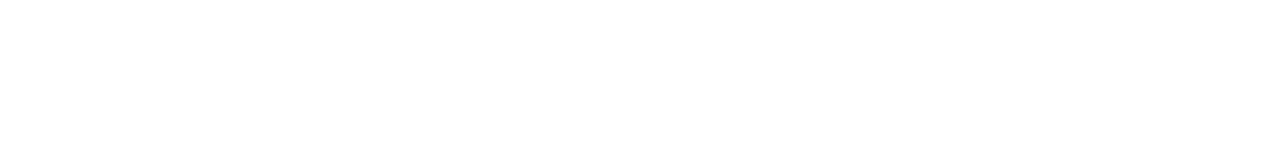
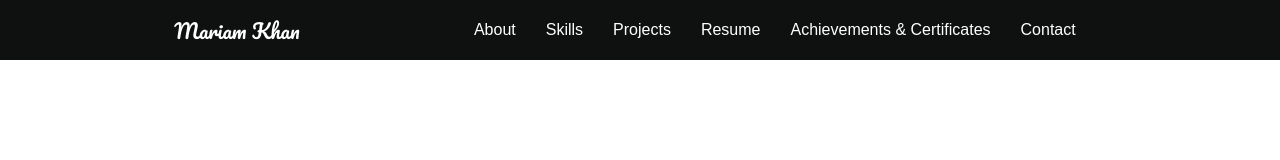
Before and after one commit to mariamkhan04/CODSOFT, a plain HTML site: page level 1/PORTFOLIO/index.html in a window 1280 px wide. Drawn offline with Linux system fonts and the light colour scheme.

Commit message:
Added Header section

```diff
--- a/level 1/PORTFOLIO/index.html
+++ b/level 1/PORTFOLIO/index.html
@@ -4,9 +4,30 @@
     <meta charset="UTF-8">
     <meta name="viewport" content="width=device-width, initial-scale=1.0">
     <title>PORTFOLIO</title>
+    <link rel="stylesheet" href="https://cdnjs.cloudflare.com/ajax/libs/font-awesome/6.5.2/css/all.min.css" integrity="sha512-SnH5WK+bZxgPHs44uWIX+LLJAJ9/2PkPKZ5QiAj6Ta86w+fsb2TkcmfRyVX3pBnMFcV7oQPJkl9QevSCWr3W6A==" crossorigin="anonymous" referrerpolicy="no-referrer" />
     <link rel="stylesheet" href="style.css">
+    <link rel="preconnect" href="https://fonts.googleapis.com">
+    <link rel="preconnect" href="https://fonts.gstatic.com" crossorigin>
+    <link href="https://fonts.googleapis.com/css2?family=Pacifico&display=swap" rel="stylesheet">
 </head>
 <body>
-
+    <!-- header-section -->
+    <header>
+        <div class="navbar">
+            <!-- box1 -->
+            <div class="nav-name">
+                Mariam Khan
+            </div>
+            <!-- box2 -->
+            <div class="nav-pages">
+                <a href="#">About</a>
+                <a href="#">Skills</a>
+                <a href="#">Projects</a>
+                <a href="#">Resume</a>
+                <a href="#">Achievements & Certificates</a>
+                <a href="#">Contact</a>
+            </div>
+        </div>
+    </header>
 </body>
 </html>
--- a/level 1/PORTFOLIO/style.css
+++ b/level 1/PORTFOLIO/style.css
@@ -0,0 +1,71 @@
+*{
+    margin: 0;
+    font-family: Arial;
+    border: border-box;
+}
+.pacifico-regular {
+    font-family: "Pacifico", cursive;
+    font-weight: 400;
+    font-style: normal;
+  }
+
+.navbar{
+    height: 60px;
+    background-color: #0F1111;
+    color: white;
+    display: flex;
+    justify-content: space-evenly;
+    align-items: center;
+    position: fixed;
+    top: 0;
+    left: 0;
+    right: 0;
+    z-index: 0;
+}
+.nav-name{
+    font-size: 20px;
+    font-family: "Pacifico", cursive;
+    font-weight: 400;
+    font-style: normal;
+    transition: transform 2s ease-in 0.5s;
+}
+.nav-name:hover{
+    transform: rotate(360deg);
+    cursor: pointer;
+    color: red;
+}
+.nav-name::after {
+    content: "Design. Develop. Deliver. | Mariam Khan at your service.";
+    position: absolute;
+    left: 0;
+    top: 100%;
+    width: 300px;
+    text-align: center;
+    color: white;
+    background-color: #0F1111;
+    padding: 5px;
+    opacity: 0;
+    visibility: hidden;
+    transition: opacity 0.3s ease-in-out;
+}
+.nav-name:hover::after {
+    opacity: 1;
+    visibility: visible;
+}
+.nav-pages{
+    display: flex;
+    justify-content: flex-end;
+    align-items: center;
+}
+.nav-pages a{
+    text-decoration: none;
+    color: white;
+    margin-right: 30px;
+}
+.nav-pages a:hover{
+    color: red;
+    text-decoration: underline;
+}
+.nav-pages a:active{
+    color: yellow;
+}
```
